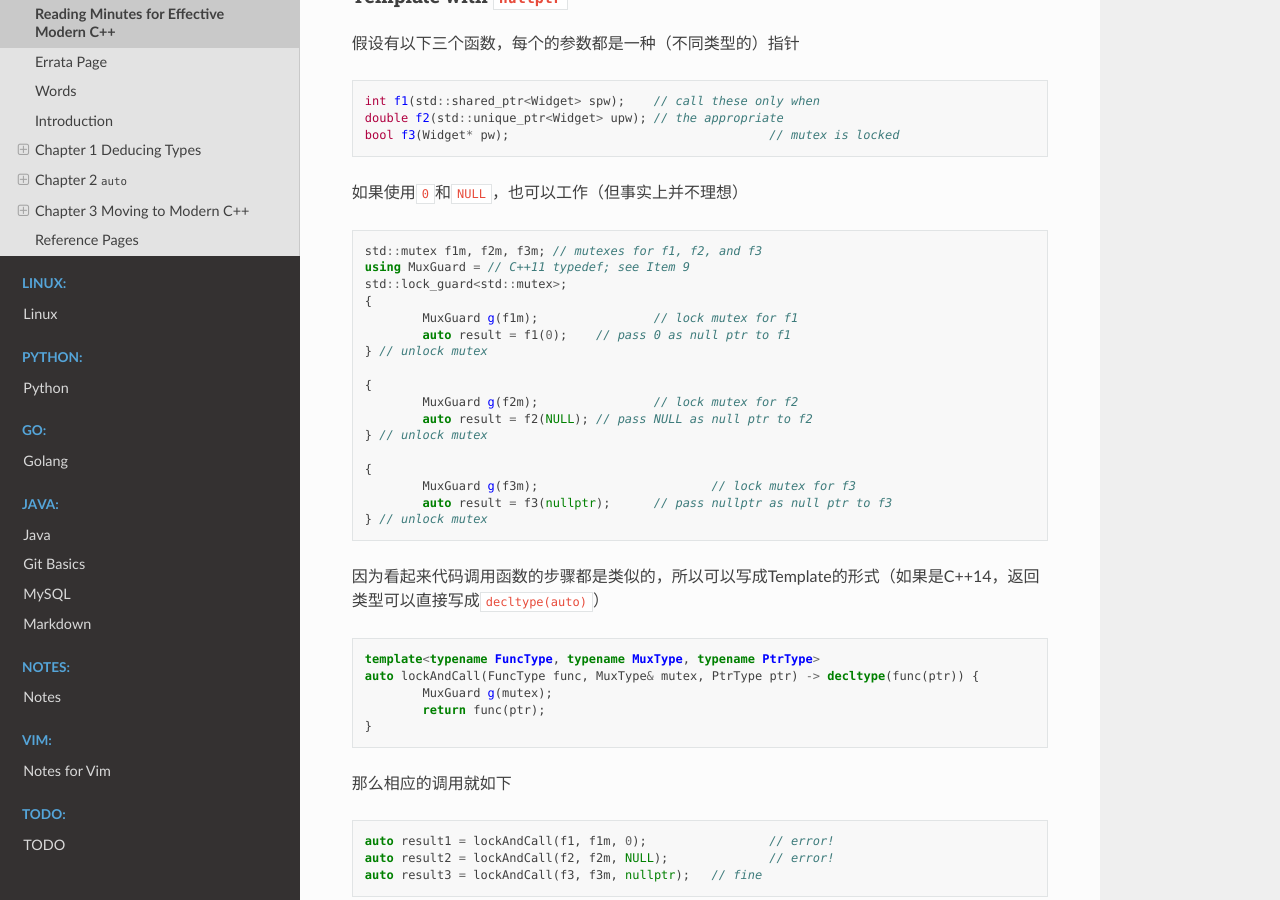
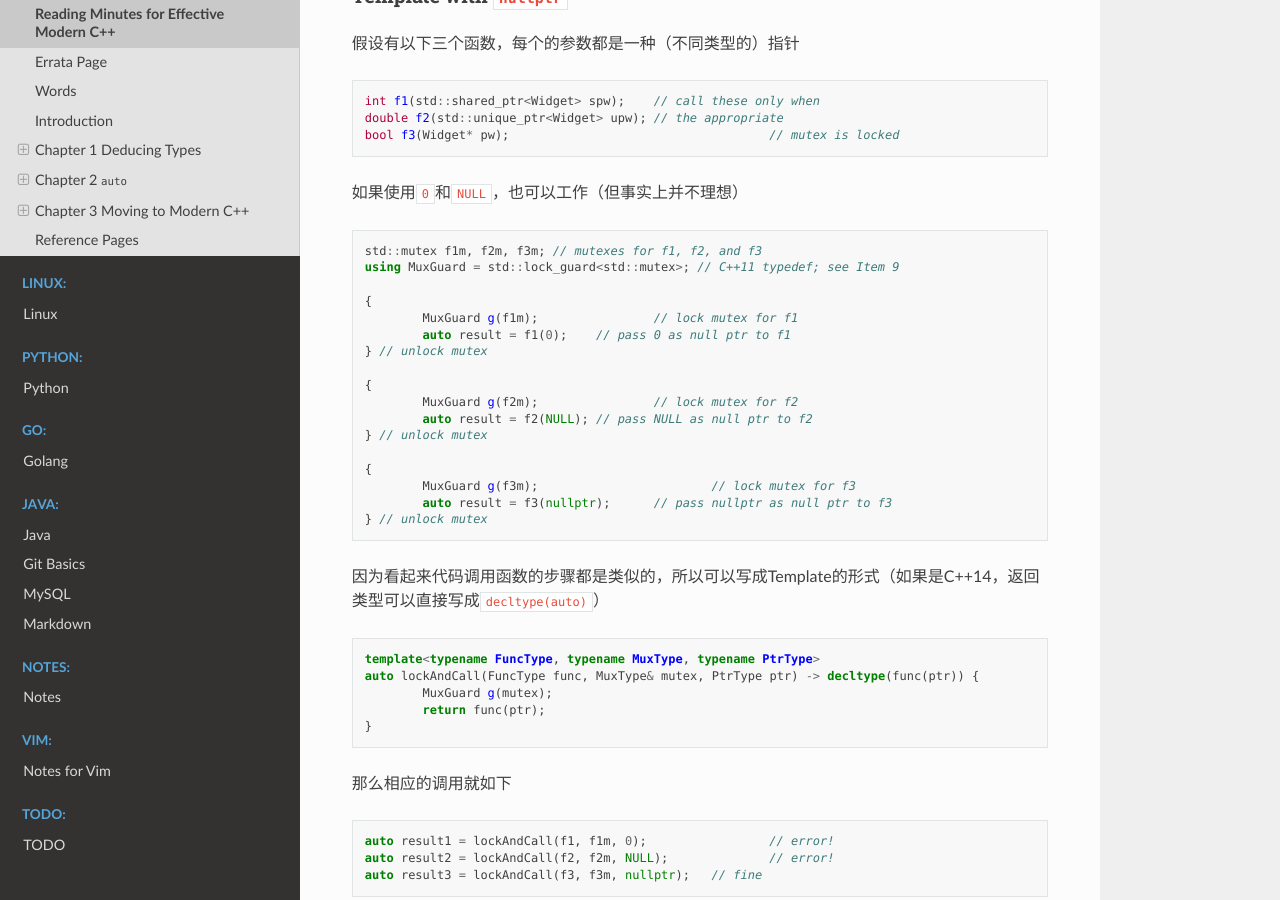
Before and after one commit to Pyrad/pyradnotes, a Sphinx documentation site: the page built from source/CPP/ReadingMinutesEffectiveModernCPP.md, in a window 1280 px wide and 900 px high, scrolled down 33875 px. Built offline with Sphinx 7.4.7 and the Read the Docs theme 2.0.0, drawn with Linux system fonts in a browser that asks for light colours.

Commit message:
Minor update: format changes

````diff
--- a/source/CPP/ReadingMinutesEffectiveModernCPP.md
+++ b/source/CPP/ReadingMinutesEffectiveModernCPP.md
@@ -1643,8 +1643,8 @@ bool f3(Widget* pw);					// mutex is locked
 
 ```cpp
 std::mutex f1m, f2m, f3m; // mutexes for f1, f2, and f3
-using MuxGuard = // C++11 typedef; see Item 9
-std::lock_guard<std::mutex>;
+using MuxGuard = std::lock_guard<std::mutex>; // C++11 typedef; see Item 9
+
 {
 	MuxGuard g(f1m);		// lock mutex for f1
 	auto result = f1(0);	// pass 0 as null ptr to f1
````
